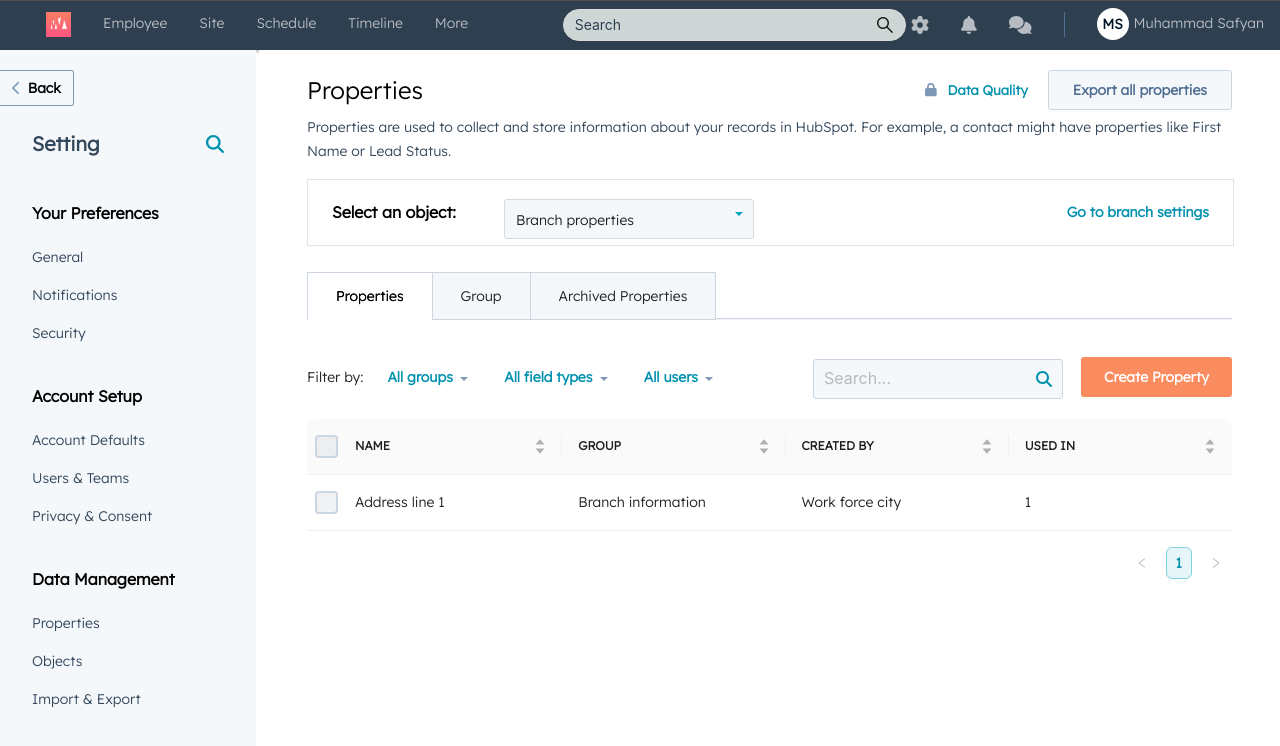
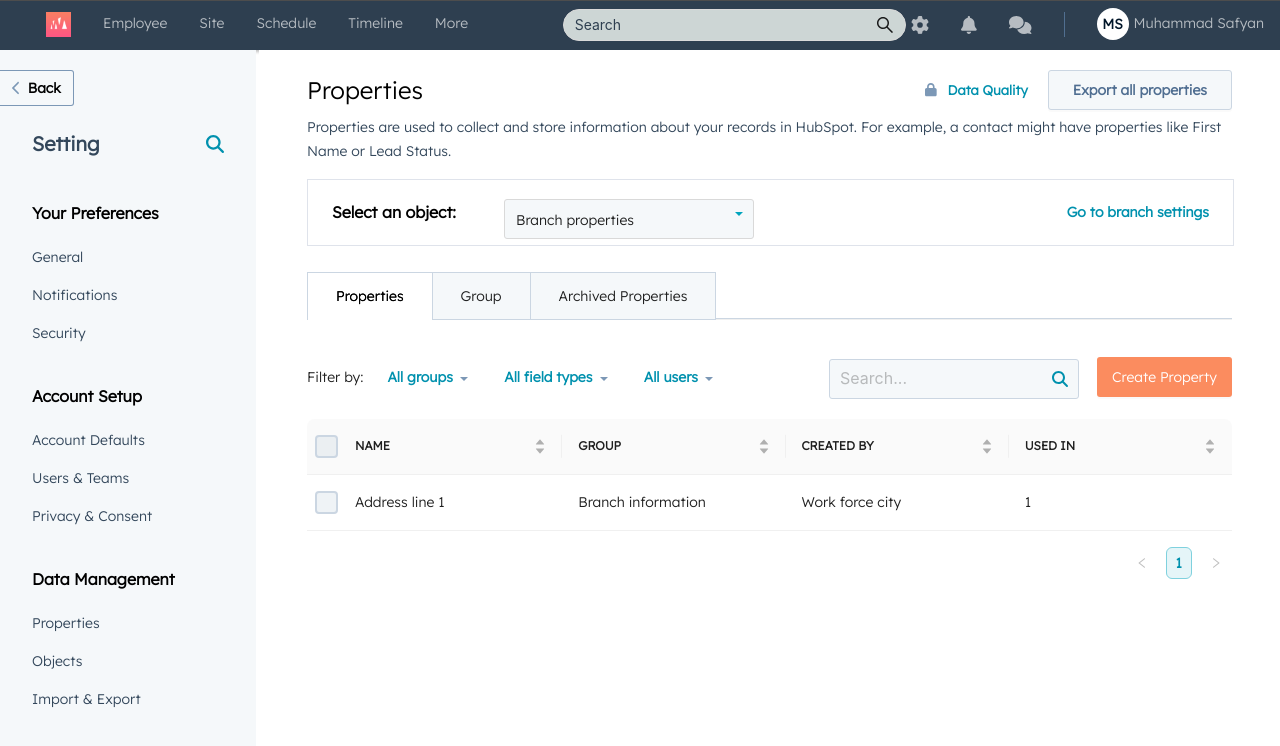
Before and after one commit to Safyan82/wfc-public, a React (Create React App) app: page /user/setting in a window 1280 px wide. Shown: the top 746 px of the page. Built offline with nearby package versions, Linux system fonts and the light colour scheme.

Commit message:
design mess up resolve + setting archive

```diff
--- a/src/pages/editForm/editform.css
+++ b/src/pages/editForm/editform.css
@@ -43,18 +43,18 @@
     column-gap: 10px;
 }
 
-.btn-group .grid-outlined-btn{
-    font-weight: 600 !important;
+/* .btn-group .grid-outlined-btn{
+    font-weight: 500 !important;
     font-size: 14px;
 }
 
 .btn-group .grid-filed-btn{
     font-weight: 600 !important;
     font-size: 14px;
-}
+} */
 
 .left-sidebar{
-    position: fixed;
+    position: absolute;
     height: 100%;
     overflow: hidden auto;
     box-shadow: rgba(66, 91, 118, 0.21) 3px 0px 8px 0px;
--- a/src/pages/editForm/index.jsx
+++ b/src/pages/editForm/index.jsx
@@ -41,8 +41,8 @@
                         </div>
                         <div className="toolbar-inner-title">Edit {title} form</div>
                         <div className="btn-group">
-                            <Button className="grid-outlined-btn" onClick={()=>setModalState(!modalState)}>Preview</Button>
-                            <Button className="grid-filed-btn" onClick={()=>navigate(url)}>Save</Button>
+                            <button className="drawer-outlined-btn" onClick={()=>setModalState(!modalState)}>Preview</button>
+                            <button className="drawer-filled-btn" onClick={()=>navigate(url)}>Save</button>
                         </div>
                     </div>
                 </div>
--- a/src/pages/setting/setting.css
+++ b/src/pages/setting/setting.css
@@ -164,7 +164,7 @@
     color: #7c98b6
 }
 
-.btn-group{
+.setting-body .btn-group{
     -webkit-box-align: center;
     align-items: center;
     -webkit-box-pack: end;
--- a/src/pages/setting/setting.jsx
+++ b/src/pages/setting/setting.jsx
@@ -11,10 +11,13 @@
 import { useNavigate } from 'react-router-dom';
 import { ArcheiveFilter } from './archeiveFilter';
 import { ArcheivePropertyGrid } from './archeiveGrid';
+import { CreateFieldDrawer } from '../../components/createFields/index';
 
 export const Setting=()=>{
     const  { TabPane } = Tabs;
     const navigate = useNavigate();
+    const [fieldModal, setFieldModal] = useState(false);
+
     return(
         <Row>
             <Col span={4} className='setting-sidebar'>
@@ -71,7 +74,7 @@
 
                                 <div className='btn-group'>
                                     <button className='btn-transparent'>
-                                        <FontAwesomeIcon icon={faLock}/> &nbsp; Data Quality
+                                        <FontAwesomeIcon icon={faLock}/> &nbsp; <span>Data Quality</span>
                                     </button>
                                     <Button className='setting-filled-btn'>
                                         Export all properties
@@ -111,8 +114,8 @@
                             <div className="propertyTab"></div>
                             <Tabs defaultActiveKey="1">
                                 <TabPane tab="Properties" key="1">
-                                    <Filter/>
-                                    <SettingPropertyGrid/>
+                                    <Filter editProperty={()=>setFieldModal(true)}/>
+                                    <SettingPropertyGrid />
                                 </TabPane>
                             <TabPane tab="Group" key="2">
                                 <GroupFilter/>
@@ -136,6 +139,9 @@
                         </div>
                     </div>
                 </div>
+
+        <CreateFieldDrawer visible={fieldModal}  onClose={()=>setFieldModal(false)}/>
+
         </Row>
     );
 };
--- a/src/pages/setting/settingfilter.jsx
+++ b/src/pages/setting/settingfilter.jsx
@@ -6,7 +6,7 @@
 import { FontAwesomeIcon } from '@fortawesome/react-fontawesome';
 import { faChevronLeft, faChevronRight, faLock, faSearch } from '@fortawesome/free-solid-svg-icons';
 
-export const Filter = ()=>{
+export const Filter = ({editProperty})=>{
 
     const [group, setGroupInput] = useState();
     const [groupPopover, setGroupPopover] = useState(false);
@@ -183,7 +183,7 @@
 
                                             suffix={<FontAwesomeIcon style={{color:'#0091ae'}} icon={faSearch}/>}
                                         />
-                                        <Button className='grid-filed-btn' style={{height:'40px'}}> <b>Create Property</b> </Button>
+                                        <Button className='grid-filed-btn' onClick={editProperty} style={{height:'40px'}}> Create Property </Button>
                                     </div>
                                 </div>
                             </div>
```
